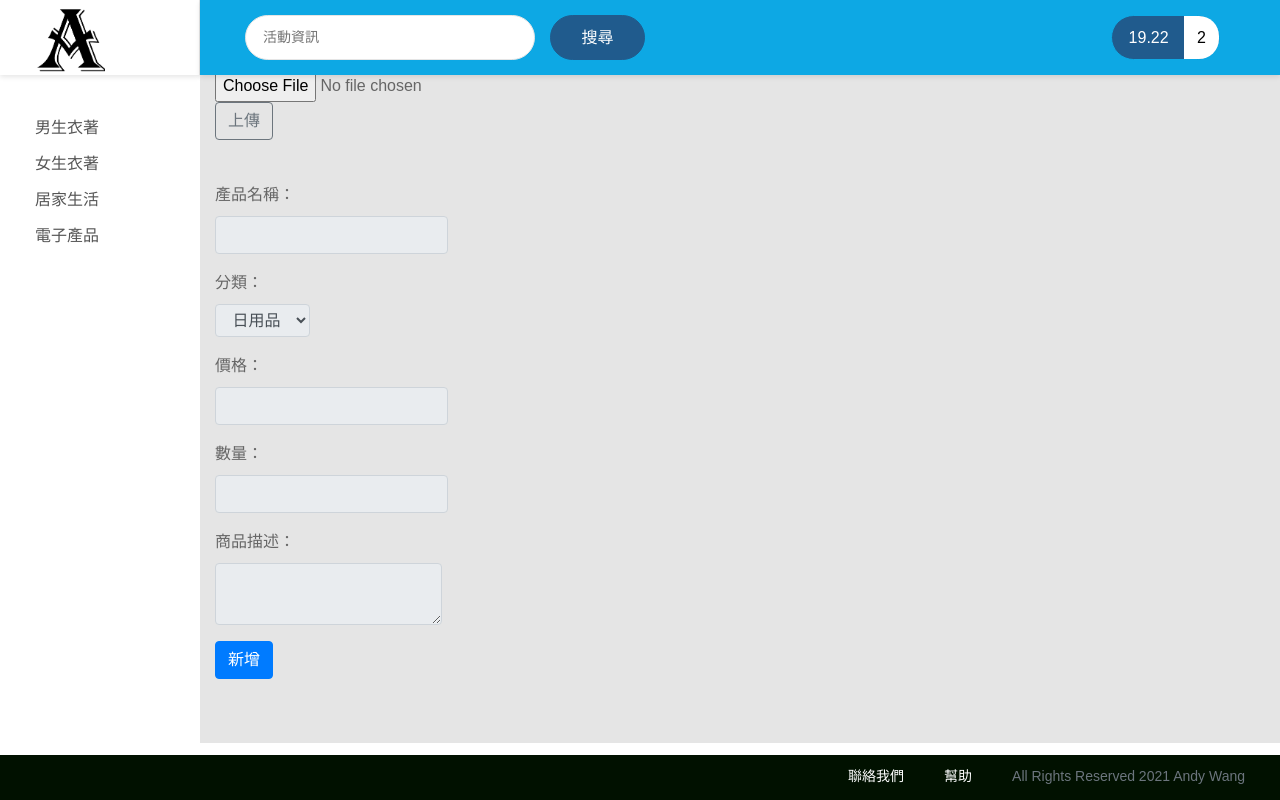
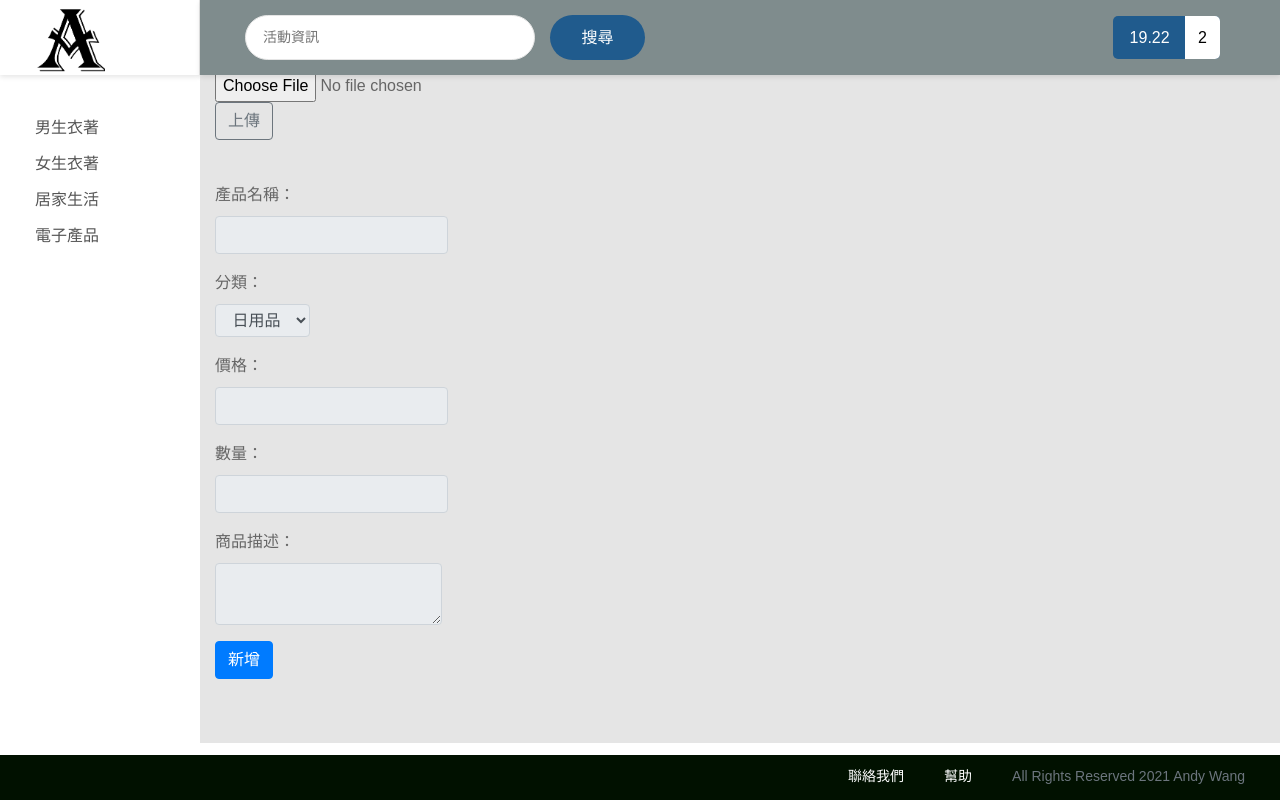
Before and after one commit to weat0212/shopping-website, an Angular app in the folder shopping-cart-ui/: page /product/new in a window 1280 px wide. Built offline with nearby package versions, Linux system fonts and the light colour scheme.

Commit message:
Styling navi-bar

```diff
--- a/shopping-cart-ui/src/app/app.component.html
+++ b/shopping-cart-ui/src/app/app.component.html
@@ -11,16 +11,16 @@
       <nav class="navbar-sidebar">
         <ul class="list-unstyled navbar-list">
           <li>
-            <a href="#">男生衣著</a>
+            <a routerLink="/category/1" routerLinkActive="active-link">男生衣著</a>
           </li>
           <li>
-            <a href="#">女生衣著</a>
+            <a routerLink="/category/2" routerLinkActive="active-link">女生衣著</a>
           </li>
           <li>
-            <a href="#">居家生活</a>
+            <a routerLink="/category/3" routerLinkActive="active-link">居家生活</a>
           </li>
           <li>
-            <a href="#">電子產品</a>
+            <a routerLink="/category/4" routerLinkActive="active-link">電子產品</a>
           </li>
         </ul>
       </nav>
--- a/shopping-cart-ui/src/styles.css
+++ b/shopping-cart-ui/src/styles.css
@@ -134,7 +134,7 @@ aside.menu-sidebar.d-none.d-lg-block.clr{
  */
 
 .header-desktop{
-  background:#0da8e4;
+  background:#7F8C8D;
   -webkit-box-shadow:0 2px 5px 0 rgba(0,0,0,.1);
   -moz-box-shadow:0 2px 5px 0 rgba(0,0,0,.1);
   box-shadow:0 2px 5px 0 rgba(0,0,0,.1);
@@ -245,7 +245,7 @@ input.au-input.au-input-xl{
   font-size:22px;
   float:left;
   margin-top:16px;
-  color:#fff;
+  color:#5D6D7E;
   margin-left:15px
 }
 
@@ -253,8 +253,7 @@ input.au-input.au-input-xl{
   background:#205b8d;
   line-height:43px;
   color:#fff;
-  border-radius:30px;
-  border:1px solid #0da8e4;
+  border-radius:5px;
   float:left;
   margin-top:7px;
   padding-left:17px
@@ -265,8 +264,8 @@ input.au-input.au-input-xl{
   background:#fff;
   padding:0 13px;
   color:#000;
-  border-top-right-radius:20px;
-  border-bottom-right-radius:20px;
+  border-top-right-radius:5px;
+  border-bottom-right-radius:5px;
   margin-left:11px
 }
 
@@ -283,7 +282,6 @@ input.au-input.au-input-xl{
   right:0;
   min-width:95px;
   color:#fff;
-  border:1px solid #205b8d;
   -webkit-border-radius:3px;
   -moz-border-radius:3px;
   border-radius:43px;
@@ -542,7 +540,7 @@ input.au-input.au-input-xl{
 .price{
   margin:15px 0 0;
   font-weight:800;
-  color:#0da8e4
+  color:#34495E
 }
 .product-box h1{
   font-size:18px;
@@ -974,7 +972,7 @@ footer ul li{
     text-align:center
   }
   .product-box{
-    text-align:centerg
+    text-align:center
   }
   .page-container{
     position:relative;
@@ -986,7 +984,6 @@ footer ul li{
     right:10px;
     min-width:85px;
     color:#fff;
-    border:1px solid #205b8d;
     -webkit-border-radius:3px;
     -moz-border-radius:3px;
     border-radius:0;
```
